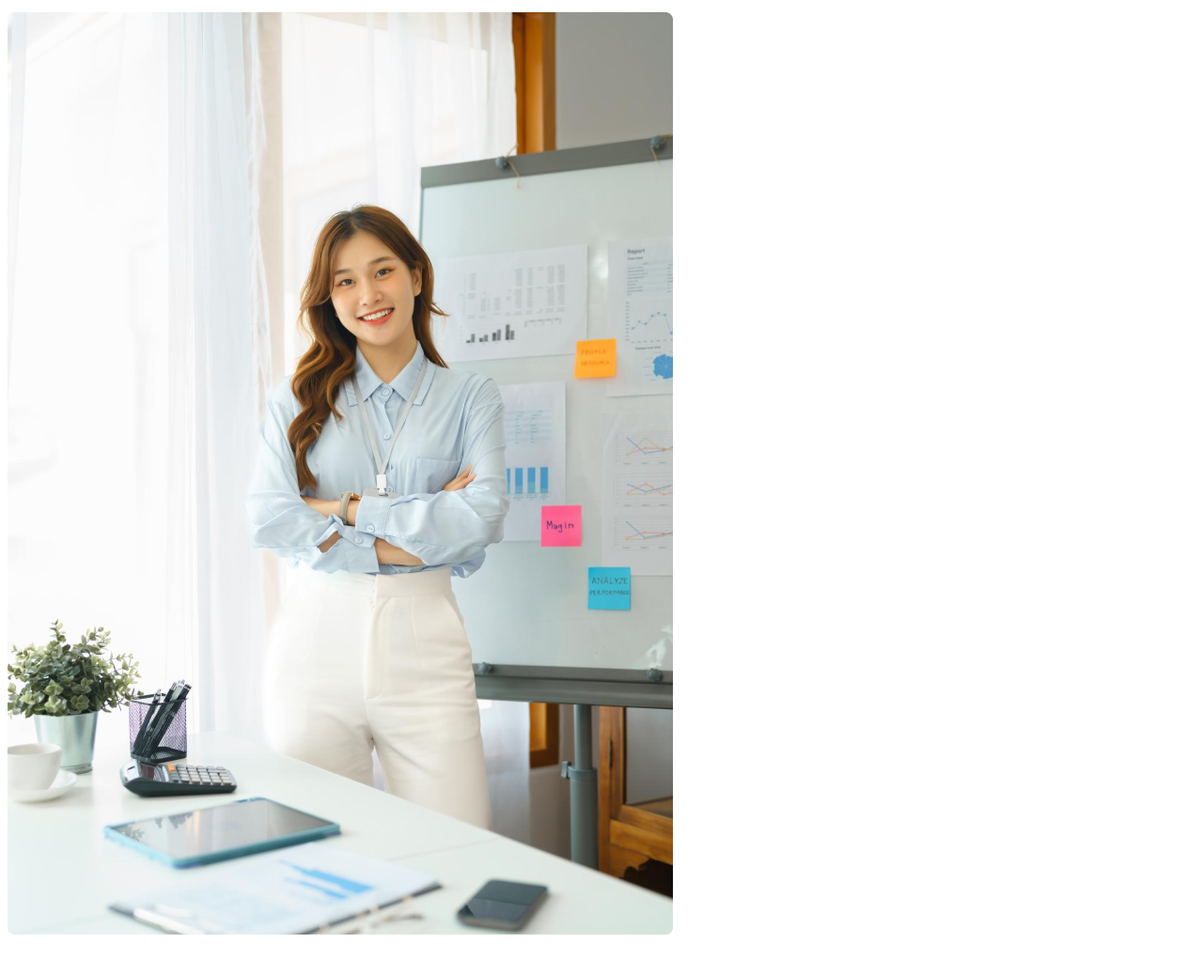
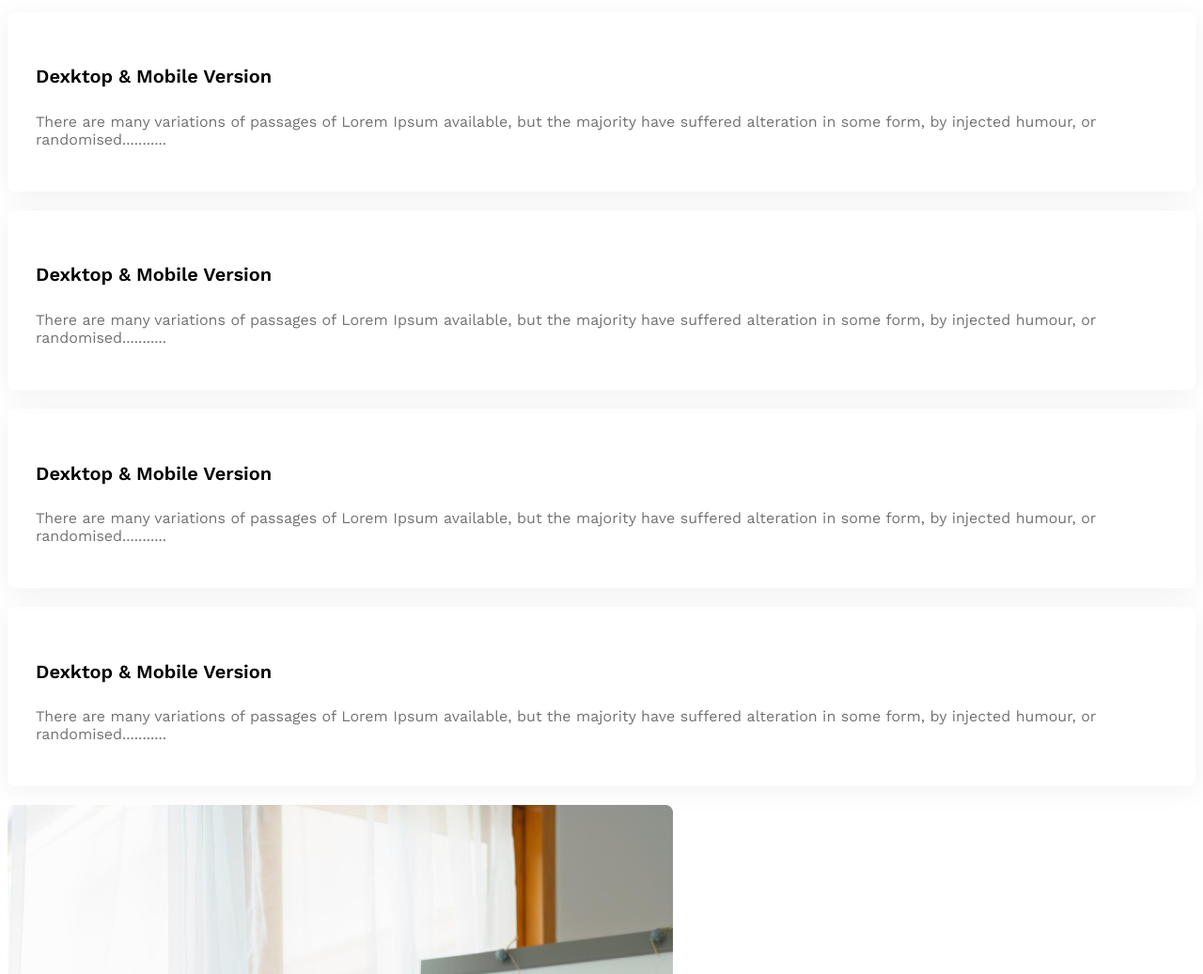
Before and after one commit to SRBappy61/g3-architec-website-responsive, a plain HTML site: page index.html in a window 1280 px wide. Shown: the part 2334-3371 px from the top of the page at 94% size. Drawn offline with nearby package versions, Linux system fonts and the light colour scheme.

Commit message:
added the feature

```diff
--- a/index.html
+++ b/index.html
@@ -48,6 +48,26 @@
                 <p class="color-light-gray">
                     There are many variations of passages of Lorem Ipsum available, but the majority have suffered alteration in some form, by injected humour, or randomised words which don't look even
                 </p>
+
+            <div class="feature-card">
+                <h4 class="feature-title">Dexktop & Mobile Version</h4>
+                <p class="color-light-gray">There are many variations of passages of Lorem Ipsum available, but the majority have suffered alteration in some form, by injected humour, or randomised...........</p>
+            </div>
+
+            <div class="feature-card">
+                <h4 class="feature-title">Dexktop & Mobile Version</h4>
+                <p class="color-light-gray">There are many variations of passages of Lorem Ipsum available, but the majority have suffered alteration in some form, by injected humour, or randomised...........</p>
+            </div>
+
+            <div class="feature-card">
+                <h4 class="feature-title">Dexktop & Mobile Version</h4>
+                <p class="color-light-gray">There are many variations of passages of Lorem Ipsum available, but the majority have suffered alteration in some form, by injected humour, or randomised...........</p>
+            </div>
+
+            <div class="feature-card">
+                <h4 class="feature-title">Dexktop & Mobile Version</h4>
+                <p class="color-light-gray">There are many variations of passages of Lorem Ipsum available, but the majority have suffered alteration in some form, by injected humour, or randomised...........</p>
+            </div>
             </div>
             <div>
                 <img src="images/architect.png" alt="">
--- a/styles/architec.css
+++ b/styles/architec.css
@@ -121,6 +121,18 @@ main > section{
     padding-left: 21px;
 }
 
+.feature-card{
+    padding: 30px;
+    border-radius: 8px;
+    box-shadow: 0 4px 30px 0 rgba(0, 0, 0, 0.06);
+    margin-bottom: 20px;
+}
+
+.feature-card .feature-title{
+    font-weight: 600;
+    font-size: 1.25rem;
+}
+
 /* facts-related */
 
 .fact-container{
```
